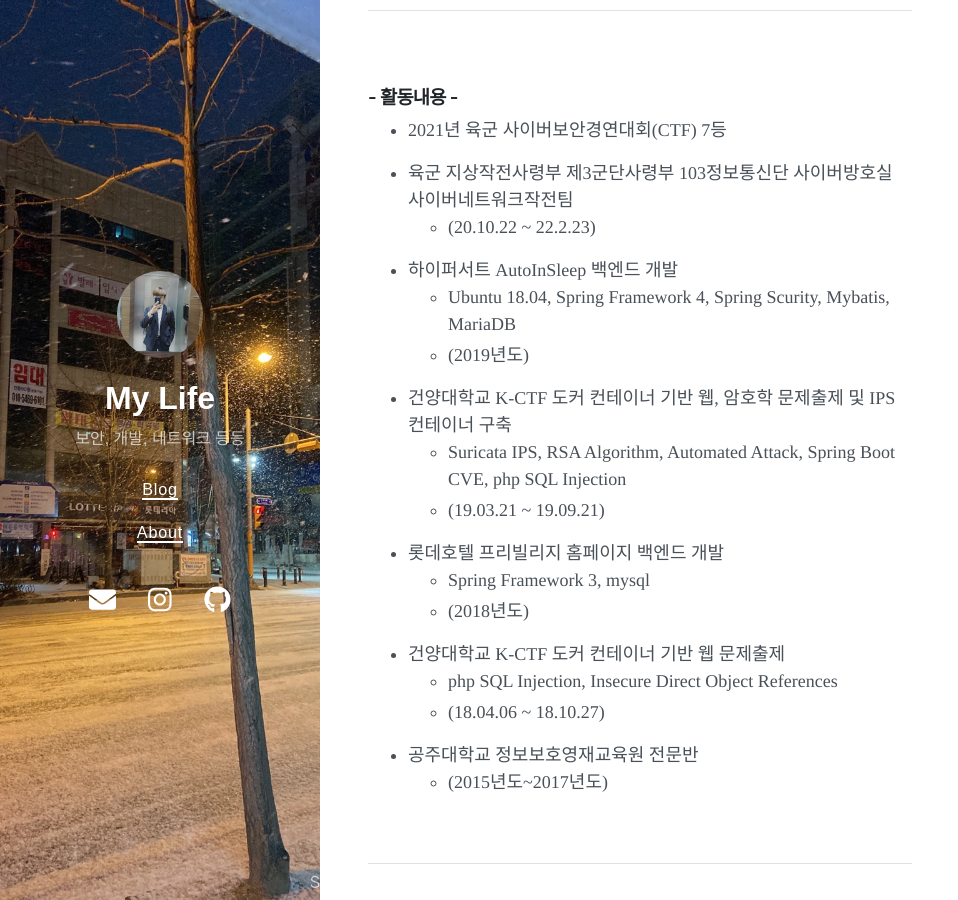
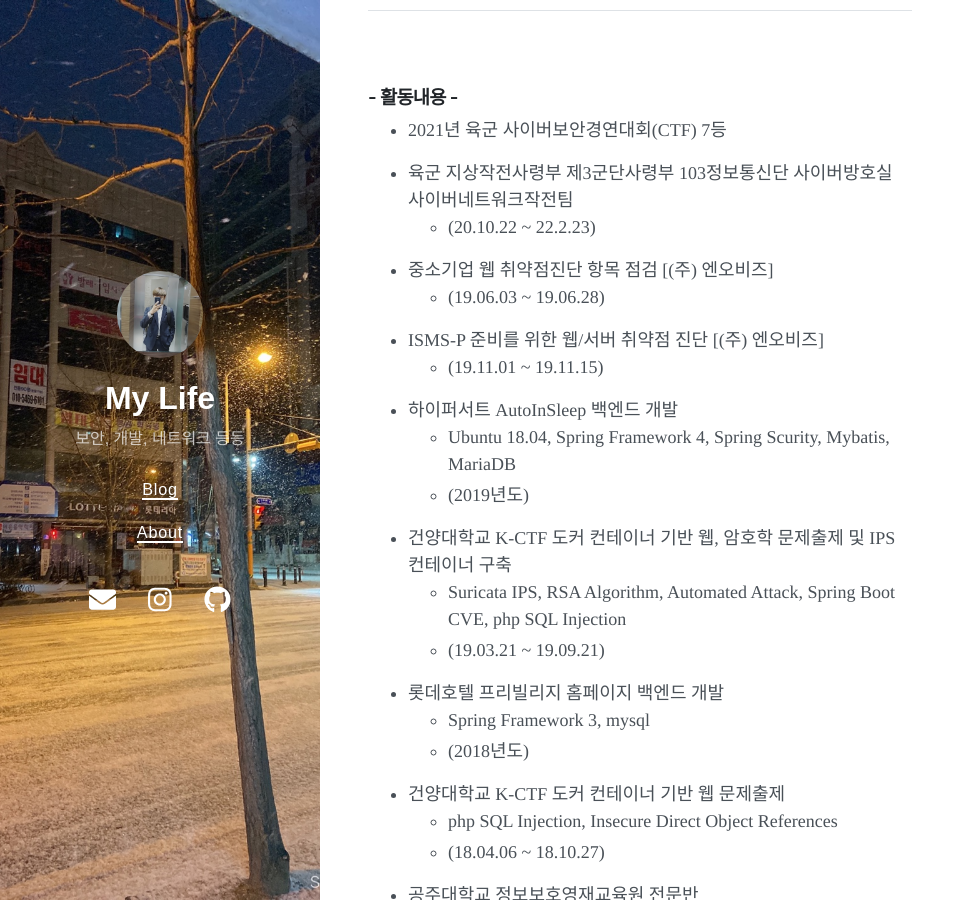
Before and after one commit to dig06161/dig06161.github.io, a Jekyll site: the page built from about.md, in a window 1280 px wide and 900 px high, scrolled down 348 px. Shown: the whole window, without its empty margins (0-958 px from the left). Built offline with Jekyll 4.4.1, drawn with Linux system fonts in a browser that asks for light colours; nearby versions of some CDN libraries.

Commit message:
about 수정

```diff
--- a/about.md
+++ b/about.md
@@ -20,6 +20,12 @@
 - 육군 지상작전사령부 제3군단사령부 103정보통신단 사이버방호실 사이버네트워크작전팀
     - (20.10.22 ~ 22.2.23)
 
+- 중소기업 웹 취약점진단 항목 점검 [(주) 엔오비즈]
+    - (19.06.03 ~ 19.06.28)
+
+- ISMS-P 준비를 위한 웹/서버 취약점 진단 [(주) 엔오비즈]
+    - (19.11.01 ~ 19.11.15)
+
 - 하이퍼서트 AutoInSleep 백엔드 개발
      - Ubuntu 18.04, Spring Framework 4, Spring Scurity, Mybatis, MariaDB
      - (2019년도)
```
